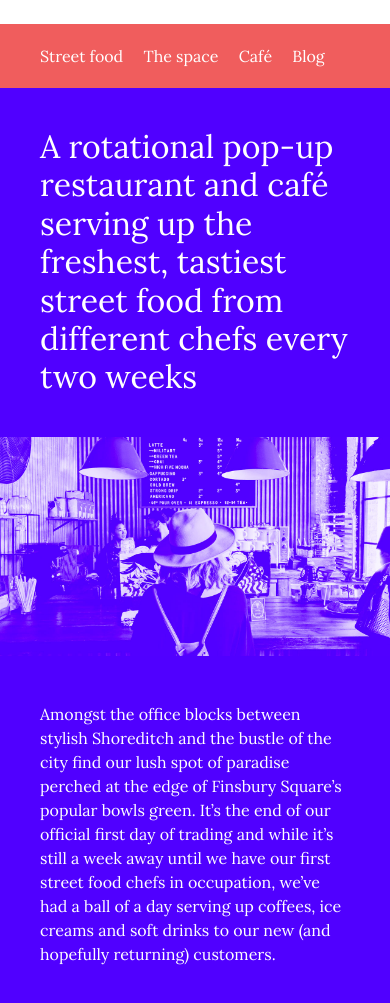
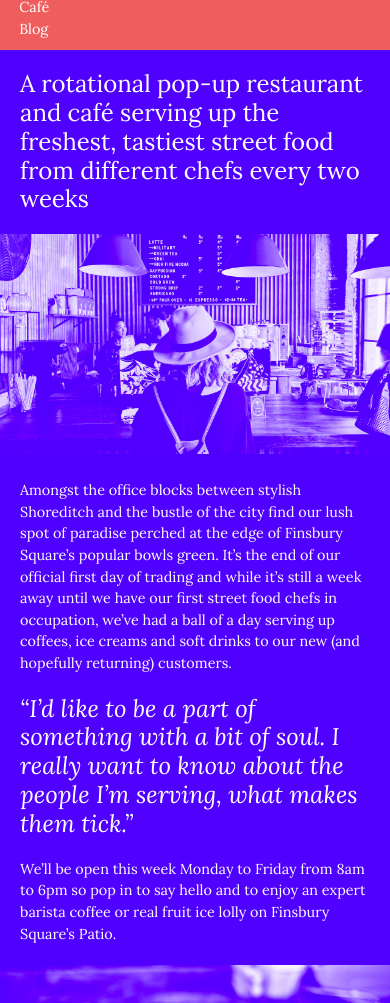
Before and after one commit to mbalandari/sh2-cafe, a plain HTML site: page index.html in a window 390 px wide. Shown: the part 152-1155 px from the top of the page. Drawn offline with Linux system fonts and the light colour scheme.

Commit message:
make the website responsive

```diff
--- a/style.css
+++ b/style.css
@@ -57,7 +57,7 @@ blockquote {
     line-height: 1.2;
     font-style: italic;
     margin-top: 2.5rem;
-    margin-bottom: 2.5em;
+    margin-bottom: 2.5rem;
 }
 
 .has-image {
@@ -74,3 +74,38 @@ blockquote {
     border-bottom: solid 2px #f05d5d;
     padding-bottom: 1px;
 }
+
+@media (max-width: 720px) {
+    body {
+        padding-top: 0;
+        font-size: 0.9rem;
+    }
+
+    header,
+    section {
+        padding: 1.25rem;
+    }
+
+    nav {
+        padding: 0.6rem 1.2rem;
+    }
+
+    h2,
+    blockquote {
+        font-size: 1.5rem;
+    }
+
+    blockquote {
+        margin-top: 1.25rem;
+        margin-bottom: 1.25rem;
+    }
+}
+
+@media (max-width: 500px) {
+    nav a {
+        display: block;
+    }
+    nav a:hover {
+        border: none;
+    }
+}
```
